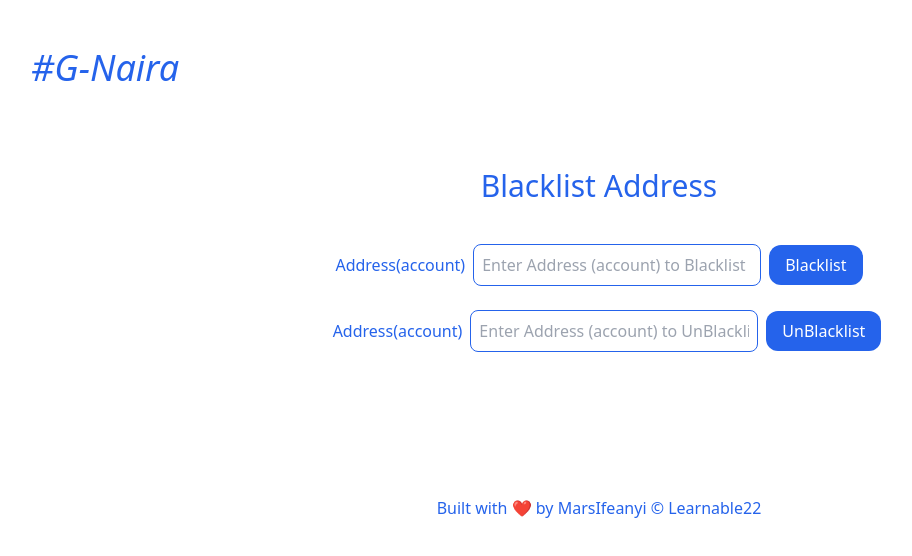
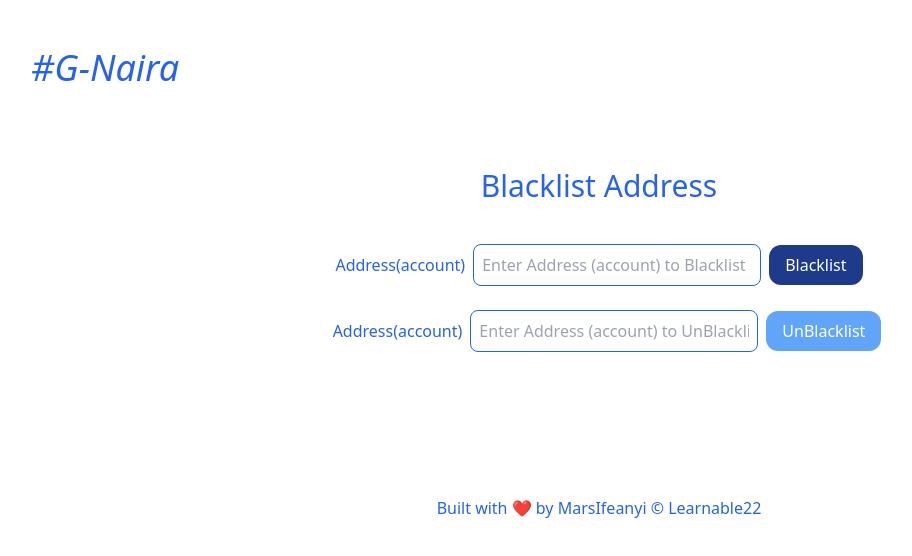
Before and after one commit to MarsIfeanyi/G-Naira-Digital-Currency, a React (Vite) app in the folder frontEnd/: page /blacklist in a window 1280 px wide. Shown: the top 556 px of the page, without its empty margins (41-953 px from the left). Built offline with nearby package versions, Linux system fonts and the light colour scheme.

Commit message:
Update style and text input

```diff
--- a/frontEnd/src/pages/BlacklistUserPage.jsx
+++ b/frontEnd/src/pages/BlacklistUserPage.jsx
@@ -64,7 +64,7 @@ const BlacklistUserPage = () => {
             />
             <button
               type="submit"
-              className="bg-blue-600 rounded-xl py-2 px-4 text-white ml-2   "
+              className="bg-blue-900 rounded-xl py-2 px-4 text-white ml-2   "
             >
               Blacklist
             </button>
@@ -86,7 +86,7 @@ const BlacklistUserPage = () => {
             />
             <button
               type="submit"
-              className="bg-blue-600 rounded-xl py-2 px-4 text-white ml-2   "
+              className="bg-blue-400 rounded-xl py-2 px-4 text-white ml-2   "
             >
               UnBlacklist
             </button>
```
